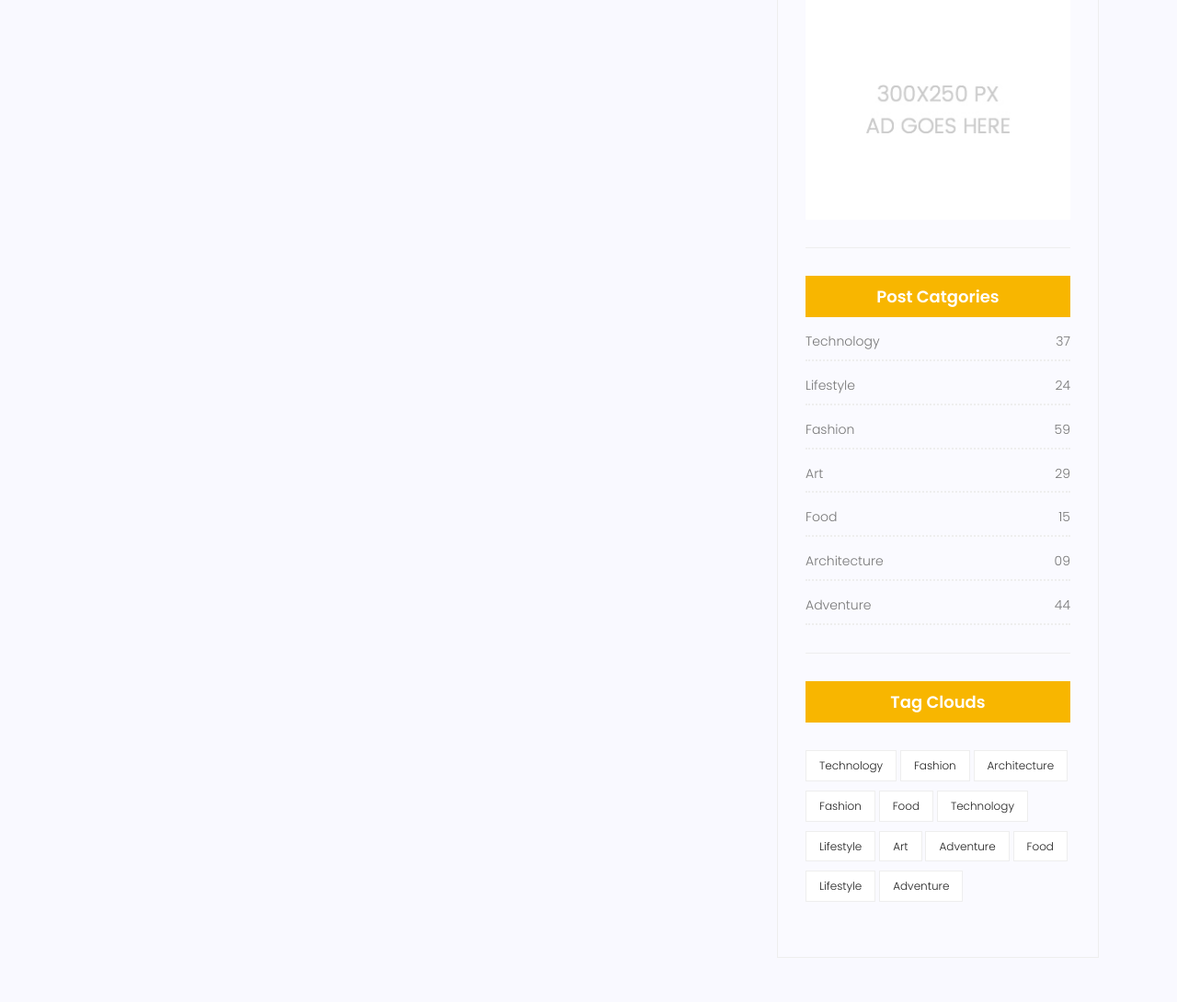
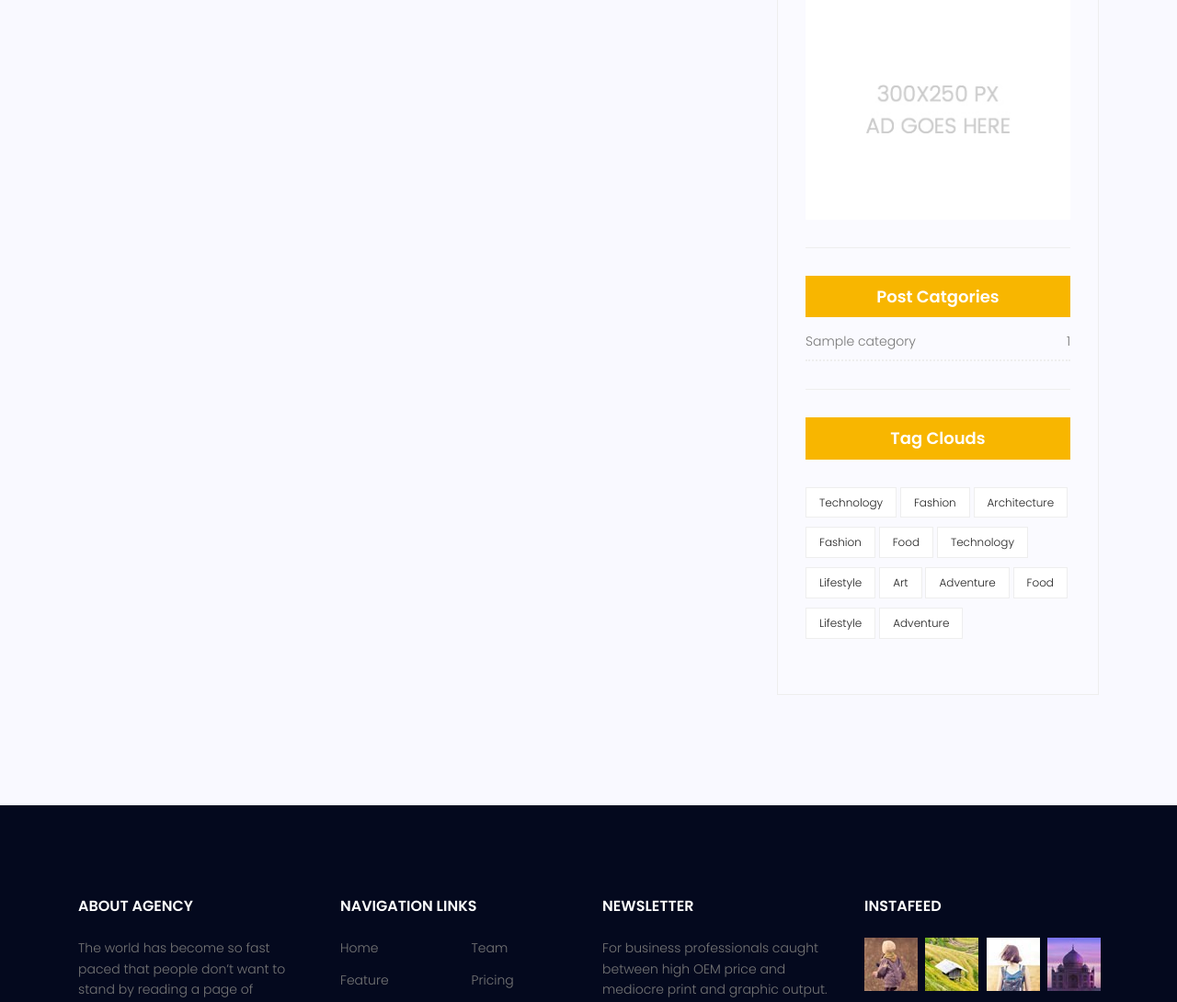
Before and after one commit to Hichtoor/django-portfolio, a Django app: page /blog/ in a window 1280 px wide. Shown: the part 1941-3031 px from the top of the page at 92% size. Run offline with Django 5.2, Linux system fonts and the light colour scheme; tables that the repository leaves empty hold one stand-in row (values such as "Sample post"); grey boxes marked "Sample" are stand-in pictures; some libraries are stand-ins or nearby versions.

Commit message:
display post categories in sidebar using inclusion tag

```diff
--- a/blog/templatetags/blog_tags.py
+++ b/blog/templatetags/blog_tags.py
@@ -1,5 +1,5 @@
 from django import template
-from blog.models import Post
+from blog.models import Post, Category
 
 register = template.Library()
 
@@ -11,3 +11,13 @@ def snippet(value, arg=100):
 def latest_posts(arg=3):
     posts = Post.objects.filter(status=True).order_by('-published_at')[:arg]
     return {'posts': posts}
+
+@register.inclusion_tag('blog/post-categories.html')
+def post_categories():
+        posts = Post.objects.filter(status=True)
+        categories = Category.objects.all()
+        cat_dict = {}
+        for name in categories:
+            cat_dict[name] = posts.filter(category=name).count()
+
+        return {'categories': cat_dict}
--- a/templates/blog/home.html
+++ b/templates/blog/home.html
@@ -166,7 +166,7 @@
 
 					{% include 'blog/ads.html' %}
 
-					{% include 'blog/post-categories.html' %}
+					{% post_categories %}
 
 					{% include 'blog/tags.html' %}
 
--- a/templates/blog/post-categories.html
+++ b/templates/blog/post-categories.html
@@ -3,47 +3,13 @@
 <div class="single-sidebar-widget post-category-widget">
     <h4 class="category-title">Post Catgories</h4>
     <ul class="cat-list">
+        {% for name,count in categories.items %}
         <li>
             <a href="#" class="d-flex justify-content-between">
-                <p>Technology</p>
-                <p>37</p>
+                <p>{{name}}</p>
+                <p>{{count}}</p>
             </a>
         </li>
-        <li>
-            <a href="#" class="d-flex justify-content-between">
-                <p>Lifestyle</p>
-                <p>24</p>
-            </a>
-        </li>
-        <li>
-            <a href="#" class="d-flex justify-content-between">
-                <p>Fashion</p>
-                <p>59</p>
-            </a>
-        </li>
-        <li>
-            <a href="#" class="d-flex justify-content-between">
-                <p>Art</p>
-                <p>29</p>
-            </a>
-        </li>
-        <li>
-            <a href="#" class="d-flex justify-content-between">
-                <p>Food</p>
-                <p>15</p>
-            </a>
-        </li>
-        <li>
-            <a href="#" class="d-flex justify-content-between">
-                <p>Architecture</p>
-                <p>09</p>
-            </a>
-        </li>
-        <li>
-            <a href="#" class="d-flex justify-content-between">
-                <p>Adventure</p>
-                <p>44</p>
-            </a>
-        </li>
+        {% endfor %}
     </ul>
 </div>
```
